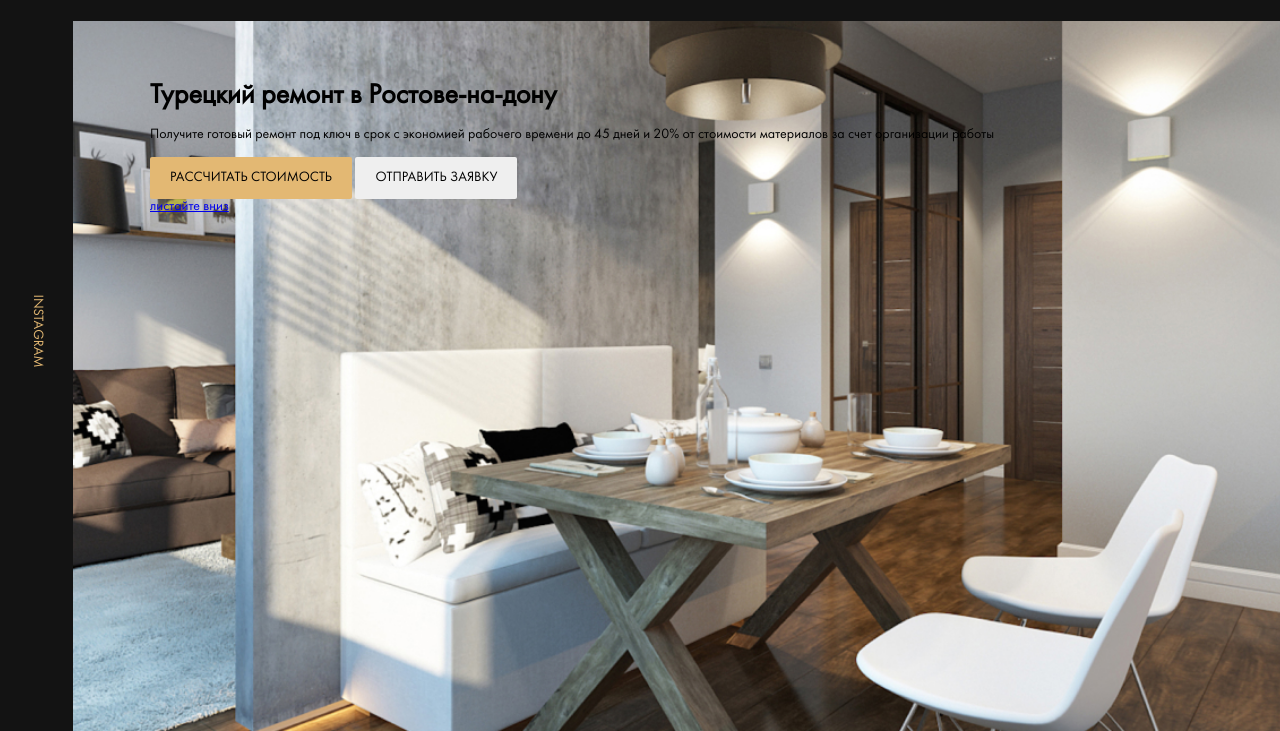
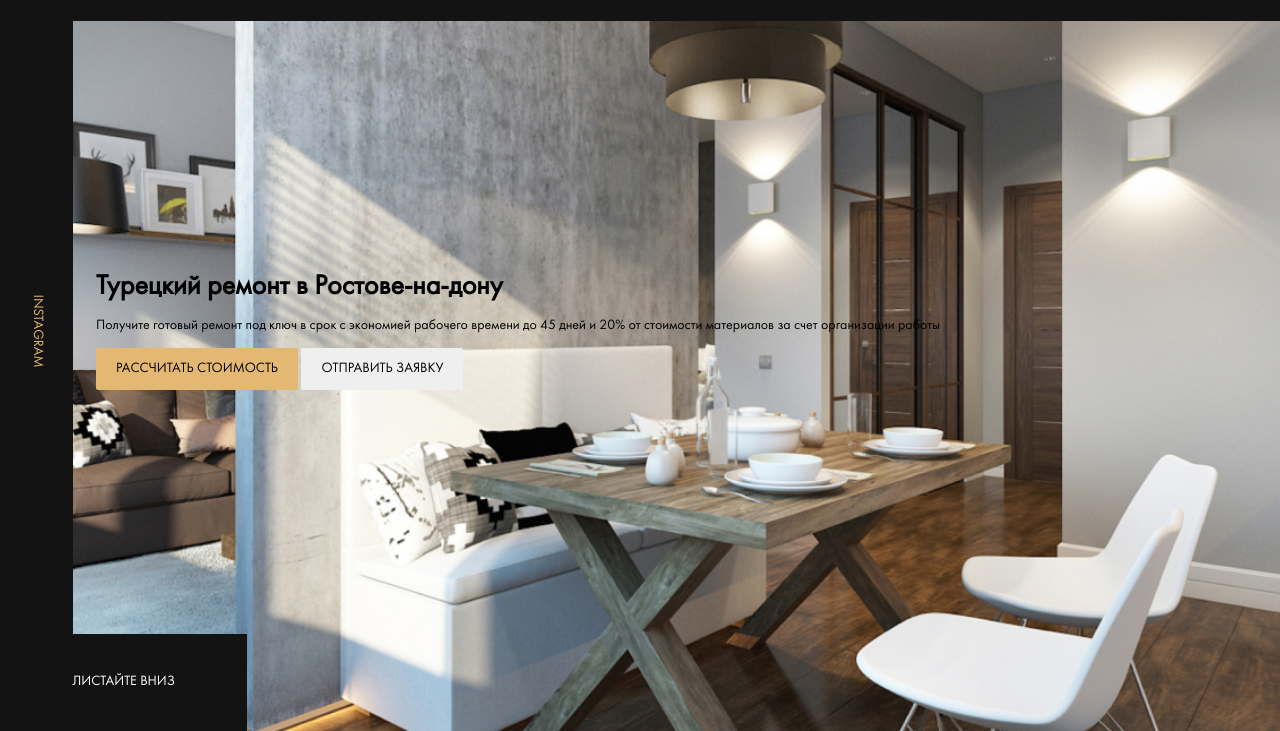
Before and after one commit to Genzo-droid/by, a website: page index.html in a window 1280 px wide. Shown: the part 69-800 px from the top of the page. Drawn offline with Linux system fonts and the light colour scheme; files whose address does not match are found by name.

Commit message:
feat: position .hero

```diff
--- a/index.html
+++ b/index.html
@@ -33,17 +33,17 @@
     <div class="instagram hero__instagram"><a href="#" class="instagram__link">instagram</a>
     </div>
     <!-- instagramm -->
-    <div class="hero__content">
-      <div class="container">
+    <div class="container">
+      <div class="hero__content">
         <h1 class="title hero__title">Турецкий ремонт в Ростове-на-дону</h1>
         <p class="hero__text">Получите готовый ремонт под ключ в срок с экономией рабочего времени до 45 дней и 20% от стоимости материалов за счет организации работы</p>
         <button class="button hero__button button--primary">Рассчитать стоимость</button>
         <button class="button hero__button button--outline">Отправить заявку</button>
       </div>
-      <!-- /.container -->
+      <!-- /.hero__content -->
     </div>
-    <!-- /.hero__content -->
-    <a href="#" class="scroll-down">листайте вниз</a>
+    <!-- /.container -->
+    <a href="#" class="hero__scroll-down">листайте вниз</a>
   </section>
   <!-- /.hero -->
 </main>
--- a/sass/_grid.sass
+++ b/sass/_grid.sass
@@ -1,3 +1,4 @@
 .container
+  width: 85%
   max-width: 1256px
   margin: auto
--- a/sass/templates/_hero.sass
+++ b/sass/templates/_hero.sass
@@ -1,7 +1,11 @@
 .hero
   position: relative
-  padding-top: 150px
-  padding-left: 150px
+  display: flex
+  flex-direction: colum
+  justify-content: center
+  align-items: flex-start
+  // padding-top: 150px
+  // padding-left: 150px
   background: $dark url('../img/hero-bg.jpg') no-repeat center / cover
   height: 100vh
   &__instagram
@@ -10,6 +14,19 @@
     top: 0
     max-width: 80px
     height: 100%
+  &__scroll-down
+    position: absolute
+    display: flex
+    justify-content: center
+    align-items: center
+    left: 0
+    bottom: 0
+    min-width: 247px
+    min-height: 97px
+    background-color: $dark
+    text-transform: uppercase
+    text-decoration: none
+    color: $light
 .instagram
   display: flex
   justify-content: center
```
Also changed, not shown: css/style.css, 1 other file.
